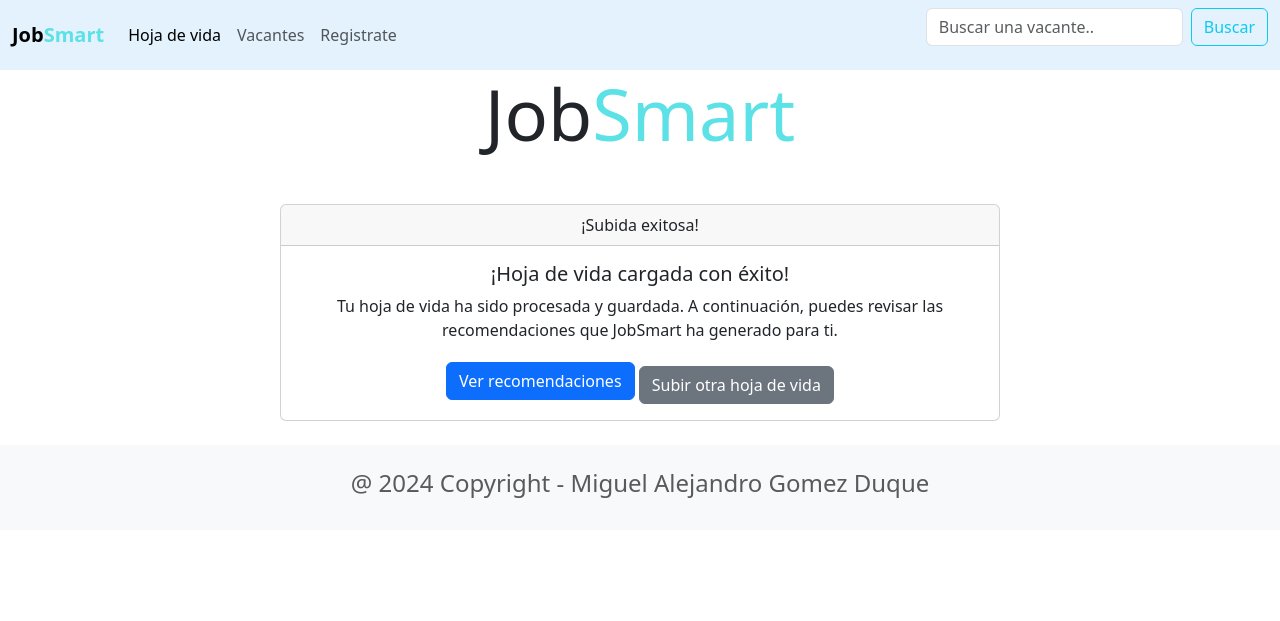
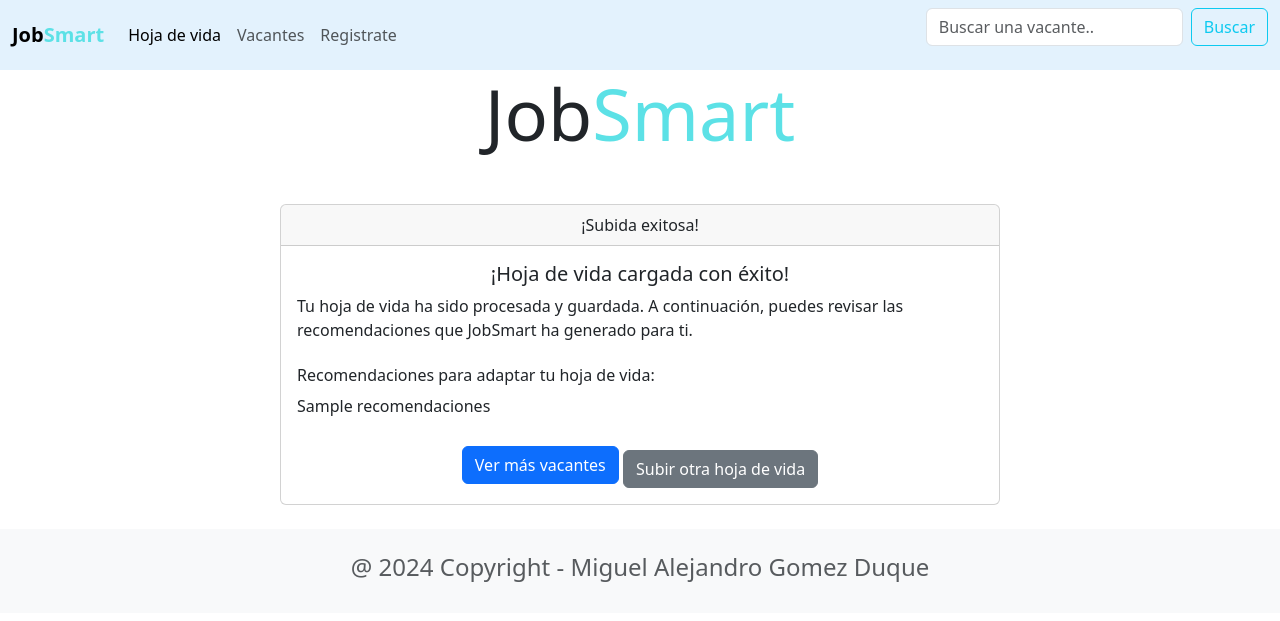
Before and after one commit to scastanoa1/JobSmart, a Django app: template resumes/templates/resultado.html in a window 1280 px wide. Shown: the top 621 px of the page. Run offline with Django 5.2, Linux system fonts and the light colour scheme; the template is opened without the code that fills it: most values are stand-ins (such as "Sample title", 1, 10 or a date in 2020).

Commit message:
implementacion ia

```diff
--- a/JobSmart/urls.py
+++ b/JobSmart/urls.py
@@ -26,7 +26,7 @@ urlpatterns = [
     path('vacantes/', vacantesViews.vacantes,name='vacantes'),
     path('',resumesViews.showHomepage, name='home'),
     path('resume/',resumesViews.uploadResume, name='resumes'),
-    path('resultado/', resumesViews.resultado, name='resultado'),
+    path('resultado/<int:resume_id>/<int:vacante_id>/', resumesViews.resultado, name='resultado'),
 ]
 
 urlpatterns += static(settings.MEDIA_URL, document_root= settings.MEDIA_ROOT)
--- a/resumes/templates/resultado.html
+++ b/resumes/templates/resultado.html
@@ -8,13 +8,21 @@
           <div class="card-header text-center">
             ¡Subida exitosa!
           </div>
-          <div class="card-body text-center">
-            <h5 class="card-title">¡Hoja de vida cargada con éxito!</h5>
-            <p class="card-text">Tu hoja de vida ha sido procesada y guardada. A continuación, puedes revisar las recomendaciones que JobSmart ha generado para ti.</p>
+          <div class="card-body">
+            <h5 class="card-title text-center">¡Hoja de vida cargada con éxito!</h5>
+            <p class="card-text">
+              Tu hoja de vida ha sido procesada y guardada. A continuación, puedes revisar las recomendaciones que JobSmart ha generado para ti.
+            </p>
 
-            <!-- Opcional: Enlace para ver las recomendaciones o hacer otras acciones -->
-            <a href="{% url 'home' %}" class="btn btn-primary">Ver recomendaciones</a>
-            <a href="{% url 'resumes' %}" class="btn btn-secondary mt-2">Subir otra hoja de vida</a>
+            <!-- Mostrar recomendaciones -->
+            <h6 class="mt-4">Recomendaciones para adaptar tu hoja de vida:</h6>
+            <p class="card-text">{{ recomendaciones }}</p>
+
+            <!-- Opcional: Enlace para ver otras opciones o subir otra hoja de vida -->
+            <div class="text-center mt-4">
+              <a href="{% url 'home' %}" class="btn btn-primary">Ver más vacantes</a>
+              <a href="{% url 'resumes' %}" class="btn btn-secondary mt-2">Subir otra hoja de vida</a>
+            </div>
           </div>
         </div>
       </div>
```
Also changed, not shown: resumes/views.py (+49 -7 lines), db.sqlite3.
